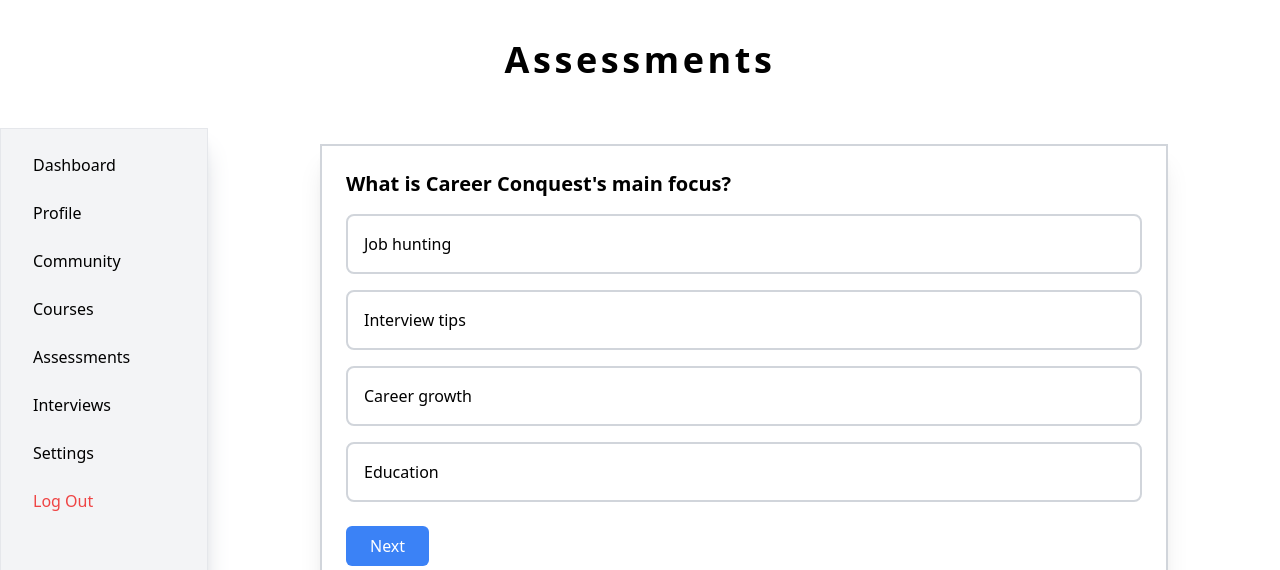
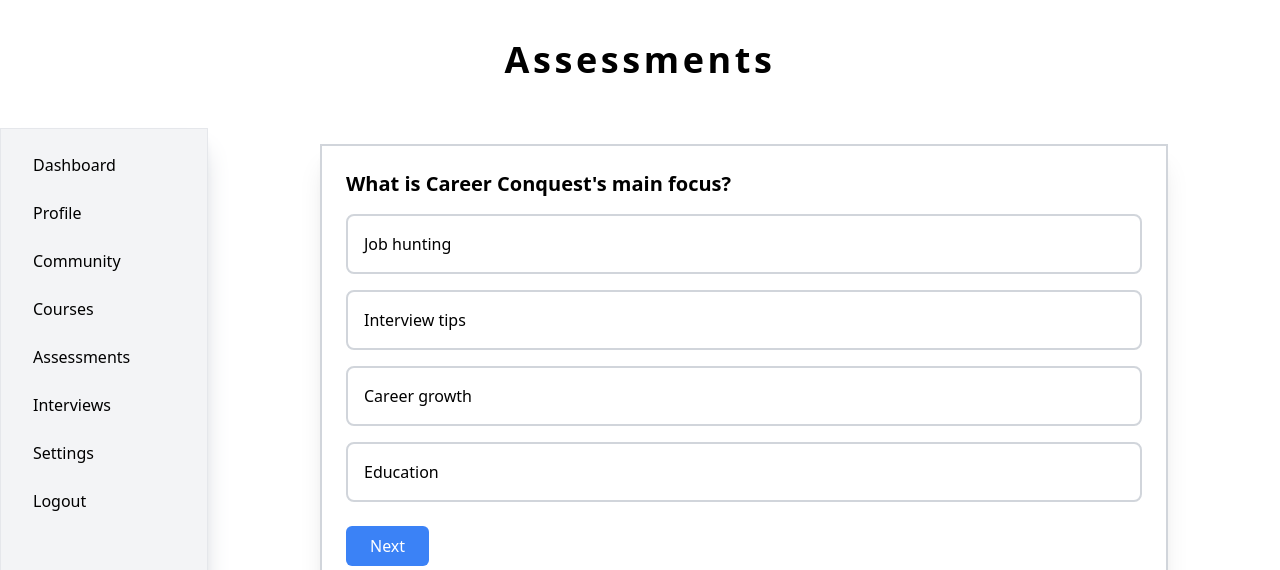
Before and after one commit to Arsh199965/Career-Conquest, a React (Vite) app: page /tests in a window 1280 px wide. Shown: the top 570 px of the page. Built offline with nearby package versions, Linux system fonts and the light colour scheme.

Commit message:
made sidebar better

```diff
--- a/src/components/CoursesPage.jsx
+++ b/src/components/CoursesPage.jsx
@@ -2,6 +2,7 @@
 import Slider from "react-slick";
 import "slick-carousel/slick/slick.css";
 import "slick-carousel/slick/slick-theme.css";
+import Sidebar from "./Sidebar";
 
 const coursesData = [
   {
--- a/src/components/Sidebar.jsx
+++ b/src/components/Sidebar.jsx
@@ -1,33 +1,32 @@
-function Sidebar() {
-    return (
-        <aside className="w-52 bg-gray-100 shadow-xl shadow-gray-300 border h-auto p-6">
-          <ul className="space-y-6">
-            <li><a href="/dashboard" className="hover:bg-gray-200 p-2 rounded-md cursor-pointer">
-              Dashboard
-            </a></li>
-            <li><a href="/profile" className="hover:bg-gray-200 p-2 rounded-md cursor-pointer">
-              Profile
-            </a></li>
-            <li><a className="hover:bg-gray-200 p-2 rounded-md cursor-pointer">
-              Community
-            </a></li>
-            <li><a className="hover:bg-gray-200 p-2 rounded-md cursor-pointer">
-              Courses
-            </a></li>
-            <li><a href="/tests" className="hover:bg-gray-200 p-2 rounded-md cursor-pointer">
-              Assessments
-            </a></li>
-            <li><a className="hover:bg-gray-200 p-2 rounded-md cursor-pointer">
-              Interviews
-            </a></li>
-            <li><a className="hover:bg-gray-200 p-2 rounded-md cursor-pointer">
-              Settings
-            </a></li>
-            <li><a href="/" className="hover:bg-gray-200 p-2 rounded-md cursor-pointer text-red-500">
-              Log Out
-            </a></li>
-          </ul>
-        </aside>
-    )
-}
+import React from "react";
+import { Link } from "react-router-dom";
+const navLinks = [
+  { name: "Dashboard", link: "/dashboard" },
+  { name: "Profile", link: "/profile" },
+  { name: "Community", link: "/community" },
+  { name: "Courses", link: "/courses" },
+  { name: "Assessments", link: "/tests" },
+  { name: "Interviews", link: "/interviews" },
+  { name: "Settings", link: "/settings" },
+  { name: "Logout", link: "/" },
+];
+
+const Sidebar = () => {
+  return (
+    <aside className="w-52 bg-gray-100 shadow-xl shadow-gray-300 border h-auto p-6">
+      <ul className="space-y-6">
+        {navLinks.map((link, index) => (
+          <li key={index}>
+            <Link
+              to={link.link}
+              className="hover:bg-gray-200 p-2 rounded-md cursor-pointer"
+            >
+              {link.name}
+            </Link>
+          </li>
+        ))}
+      </ul>
+    </aside>
+  );
+};
 export default Sidebar;
```
